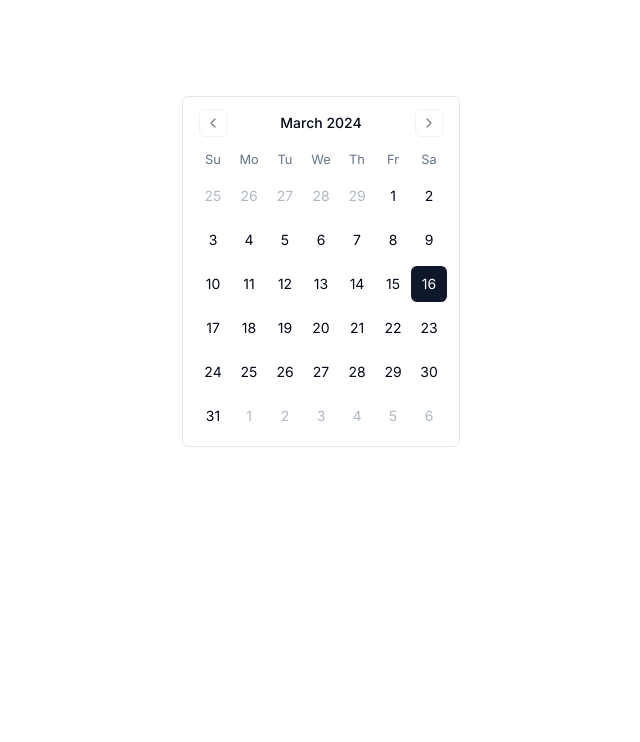
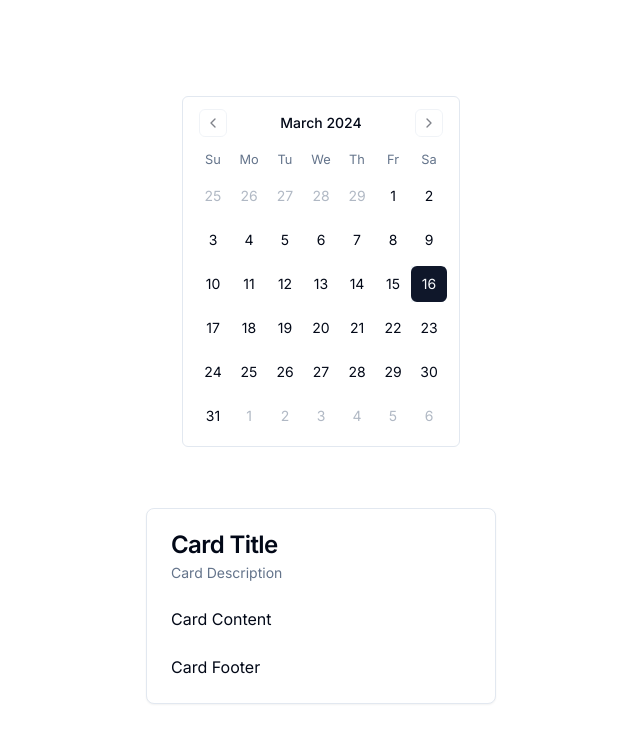
Before and after one commit to leonardochen/nextjs, a Next.js app: page /calendar in a window 1280 px wide. Shown: the top 742 px of the page, without its empty margins (319-959 px from the left). Built offline with nearby package versions, Linux system fonts and the light colour scheme.

Commit message:
Add Card

```diff
--- a/app/calendar/page.tsx
+++ b/app/calendar/page.tsx
@@ -2,6 +2,14 @@
 
 import { Calendar } from "@/components/ui/calendar"
 import React, { useState } from 'react';
+import {
+    Card,
+    CardContent,
+    CardDescription,
+    CardFooter,
+    CardHeader,
+    CardTitle,
+} from "@/components/ui/card"
 
 export default function Home() {
     const [date, setDate] = useState<Date | undefined>(new Date())
@@ -14,6 +22,20 @@
                 onSelect={setDate}
                 className="rounded-md border"
             />
+
+            <Card className="w-[350px] mt-[50px]">
+                <CardHeader>
+                    <CardTitle>Card Title</CardTitle>
+                    <CardDescription>Card Description</CardDescription>
+                </CardHeader>
+                <CardContent>
+                    <p>Card Content</p>
+                </CardContent>
+                <CardFooter>
+                    <p>Card Footer</p>
+                </CardFooter>
+            </Card>
+
         </main>
     );
 }
--- /dev/null
+++ b/components/ui/card.tsx
@@ -0,0 +1,79 @@
+import * as React from "react"
+
+import { cn } from "@/lib/utils"
+
+const Card = React.forwardRef<
+  HTMLDivElement,
+  React.HTMLAttributes<HTMLDivElement>
+>(({ className, ...props }, ref) => (
+  <div
+    ref={ref}
+    className={cn(
+      "rounded-lg border bg-card text-card-foreground shadow-sm",
+      className
+    )}
+    {...props}
+  />
+))
+Card.displayName = "Card"
+
+const CardHeader = React.forwardRef<
+  HTMLDivElement,
+  React.HTMLAttributes<HTMLDivElement>
+>(({ className, ...props }, ref) => (
+  <div
+    ref={ref}
+    className={cn("flex flex-col space-y-1.5 p-6", className)}
+    {...props}
+  />
+))
+CardHeader.displayName = "CardHeader"
+
+const CardTitle = React.forwardRef<
+  HTMLParagraphElement,
+  React.HTMLAttributes<HTMLHeadingElement>
+>(({ className, ...props }, ref) => (
+  <h3
+    ref={ref}
+    className={cn(
+      "text-2xl font-semibold leading-none tracking-tight",
+      className
+    )}
+    {...props}
+  />
+))
+CardTitle.displayName = "CardTitle"
+
+const CardDescription = React.forwardRef<
+  HTMLParagraphElement,
+  React.HTMLAttributes<HTMLParagraphElement>
+>(({ className, ...props }, ref) => (
+  <p
+    ref={ref}
+    className={cn("text-sm text-muted-foreground", className)}
+    {...props}
+  />
+))
+CardDescription.displayName = "CardDescription"
+
+const CardContent = React.forwardRef<
+  HTMLDivElement,
+  React.HTMLAttributes<HTMLDivElement>
+>(({ className, ...props }, ref) => (
+  <div ref={ref} className={cn("p-6 pt-0", className)} {...props} />
+))
+CardContent.displayName = "CardContent"
+
+const CardFooter = React.forwardRef<
+  HTMLDivElement,
+  React.HTMLAttributes<HTMLDivElement>
+>(({ className, ...props }, ref) => (
+  <div
+    ref={ref}
+    className={cn("flex items-center p-6 pt-0", className)}
+    {...props}
+  />
+))
+CardFooter.displayName = "CardFooter"
+
+export { Card, CardHeader, CardFooter, CardTitle, CardDescription, CardContent }
```
Lines whose indentation alone changed are shown as unchanged.
